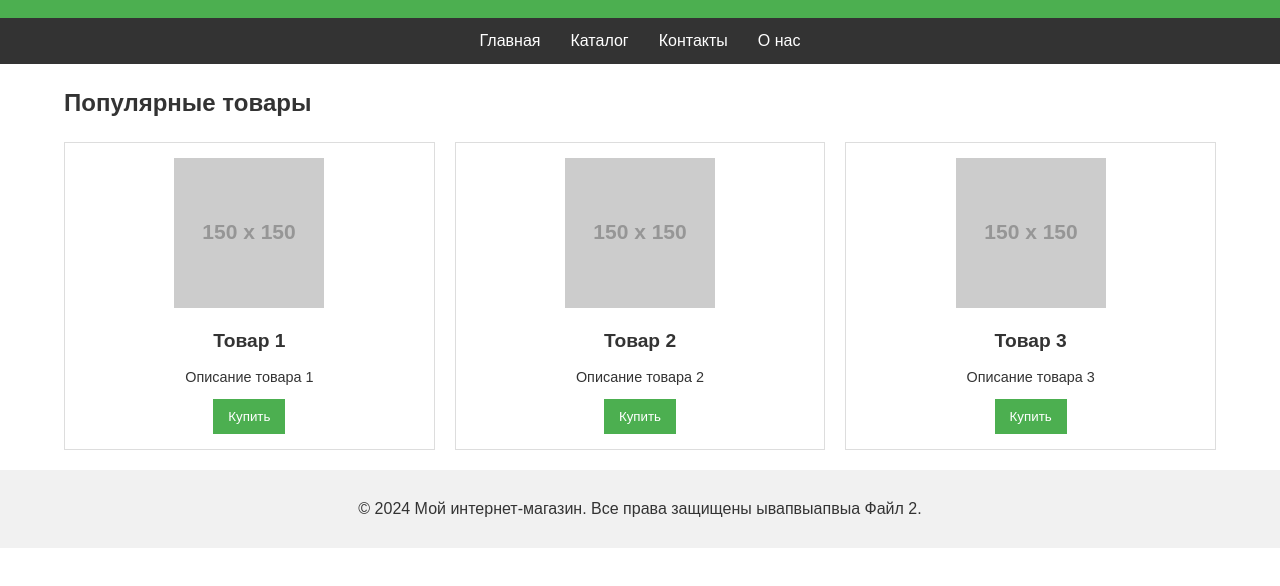
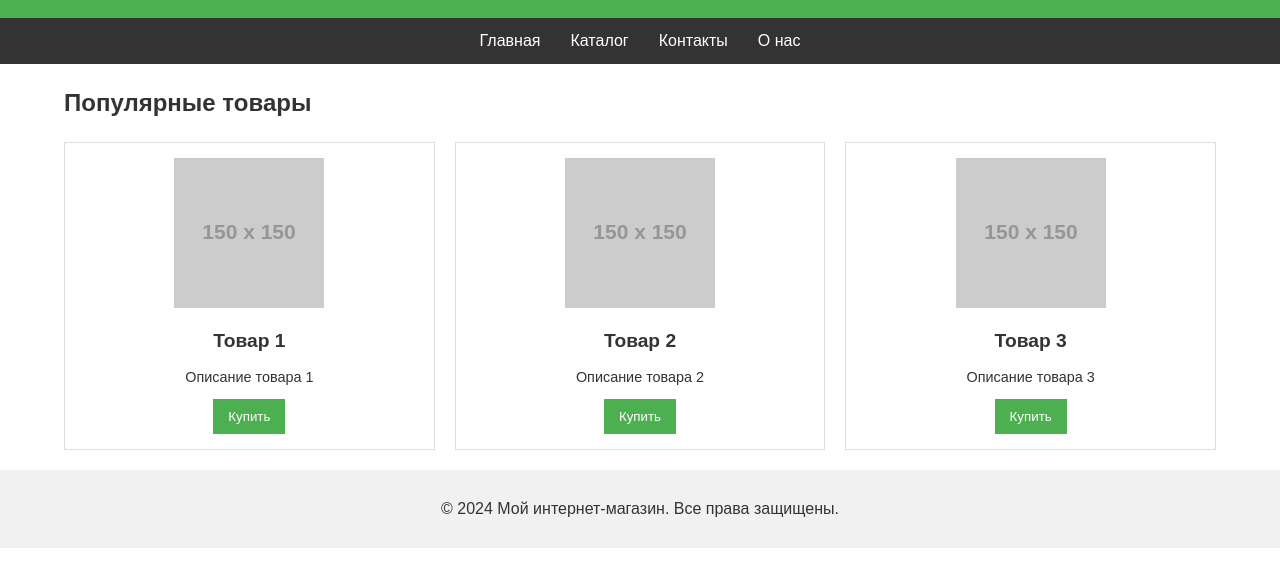
Before and after one commit to Alexey500032/my-shop., a plain HTML site: page index.html in a window 1280 px wide. Shown: the part 96-682 px from the top of the page. Drawn offline with Linux system fonts and the light colour scheme; placeholder pictures from the web are drawn by us.

Commit message:
Update index.html

```diff
--- a/index.html
+++ b/index.html
@@ -111,7 +111,7 @@
         </div>
     </div>
     <footer>
-        <p>&copy; 2024 Мой интернет-магазин. Все права защищены ывапвыапвыа Файл 2.</p>
+        <p>&copy; 2024 Мой интернет-магазин. Все права защищены.</p>
     </footer>
 </body>
 </html>
```
